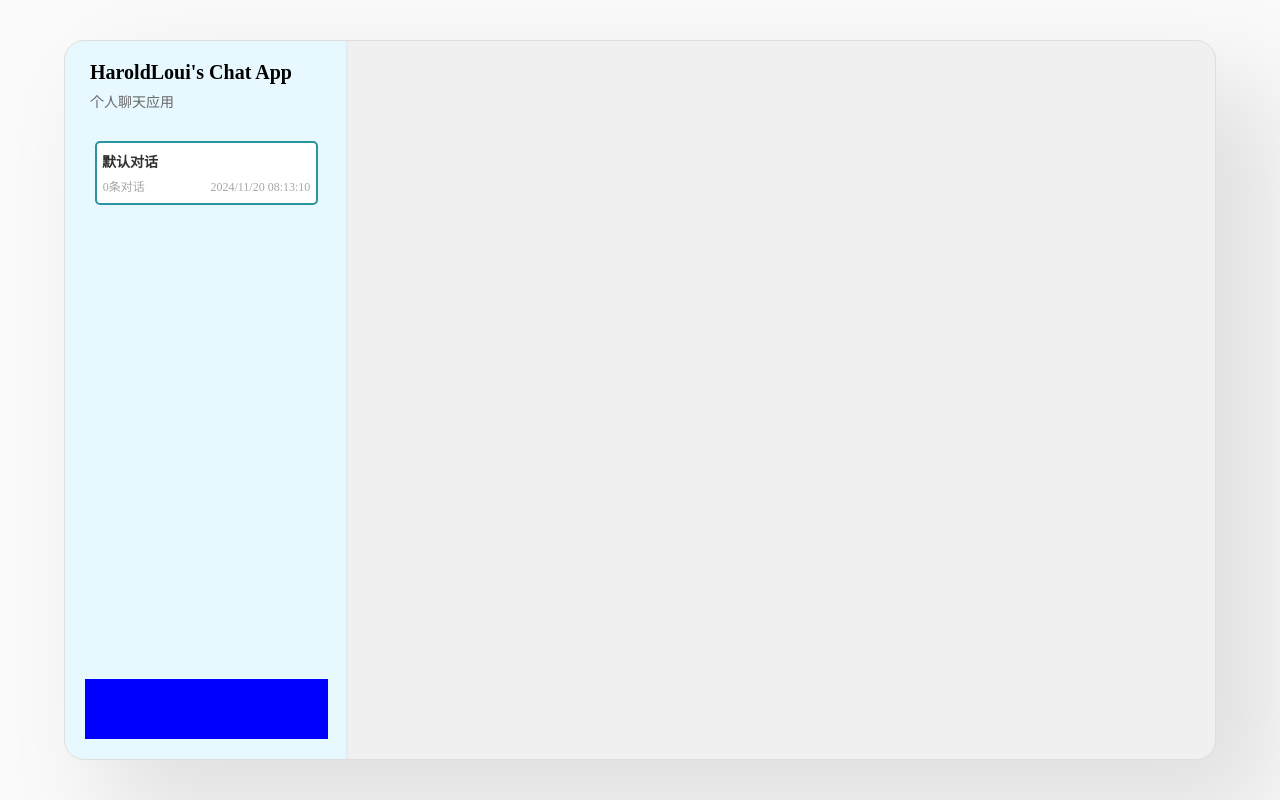
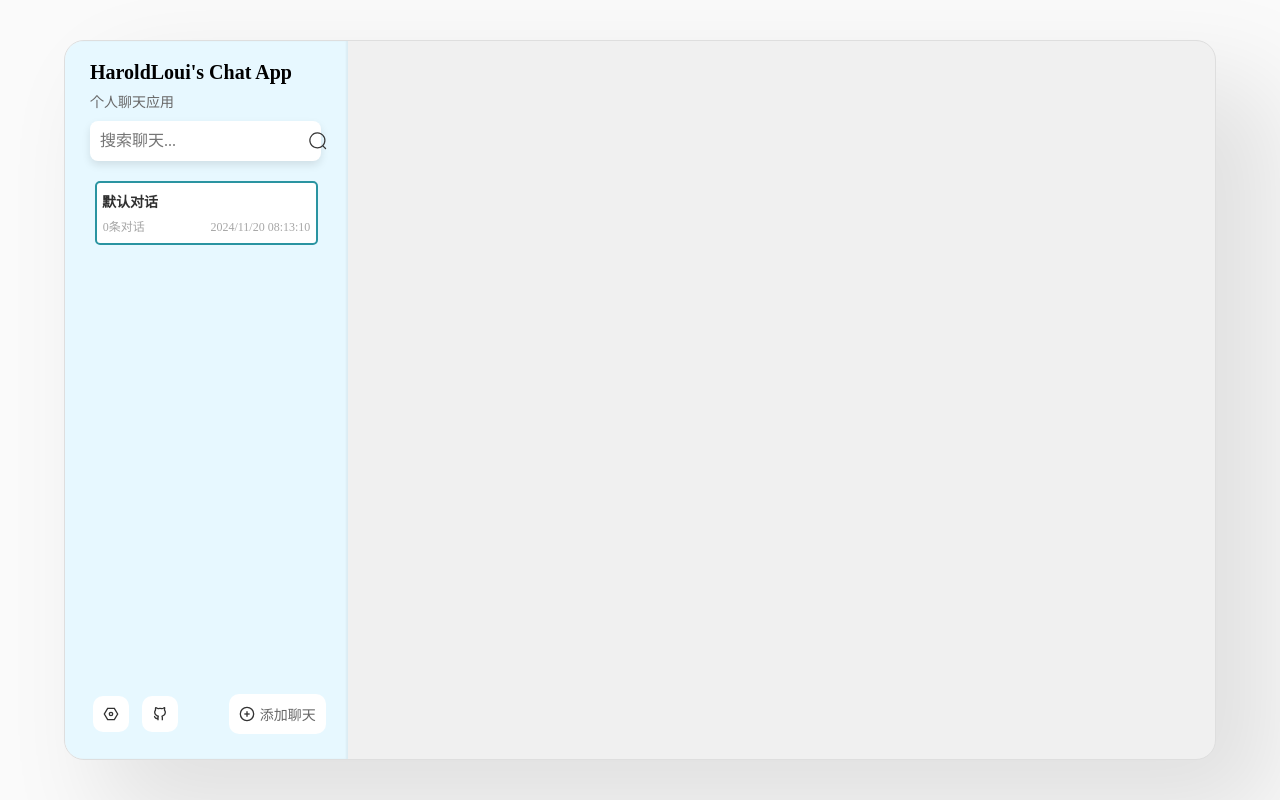
Before and after one commit to HaroldLoui/copilot-chat-app, a Vue app: page / in a window 1280 px wide. Built offline with nearby package versions, Linux system fonts and the light colour scheme.

Commit message:
完成侧边栏样式

```diff
--- a/src/App.vue
+++ b/src/App.vue
@@ -4,14 +4,125 @@
       <div class="sidebar-header">
         <div class="sidebar-header-title">HaroldLoui's Chat App</div>
         <div class="sidebar-header-sub-title">个人聊天应用</div>
+        <div class="sidebar-header-search">
+          <input v-model="searchValue" class="search-input" type="text" placeholder="搜索聊天..." />
+          <button class="search-button" @click="onSearchChat">
+            <svg xmlns="http://www.w3.org/2000/svg" viewBox="0 0 1024 1024">
+              <path
+                fill="currentColor"
+                d="m795.904 750.72 124.992 124.928a32 32 0 0 1-45.248 45.248L750.656 795.904a416 416 0 1 1 45.248-45.248zM480 832a352 352 0 1 0 0-704 352 352 0 0 0 0 704"
+              ></path>
+            </svg>
+          </button>
+        </div>
       </div>
       <div class="sidebar-main">
         <template v-if="chatList.length > 0">
-          <chat-box v-for="cb in chatList" :key="cb.id" :value="cb" @close="onClose"></chat-box>
+          <chat-box v-for="cb in chatList" :key="cb.id" :value="cb" @close="onBoxClose"></chat-box>
         </template>
-        <chat-box v-else :value="blankChat" @close="onClose"></chat-box>
+        <chat-box v-else :value="blankChat" @close="onBoxClose"></chat-box>
       </div>
-      <div class="sidebar-footer"></div>
+      <div class="sidebar-footer">
+        <div class="button-group">
+          <button @click="onSetting">
+            <svg
+              xmlns="http://www.w3.org/2000/svg"
+              xmlns:xlink="http://www.w3.org/1999/xlink"
+              width="16"
+              height="16"
+              fill="none"
+            >
+              <defs><path id="settings_svg__a" d="M0 0h16v16H0z"></path></defs>
+              <g>
+                <mask id="settings_svg__b" fill="#fff"><use xlink:href="#settings_svg__a"></use></mask>
+                <g mask="url(#settings_svg__b)">
+                  <path
+                    d="M13.33 5.67 10 0H3.33L0 5.67l3.33 5.66H10l3.33-5.66Z"
+                    transform="translate(1.333 2.333)"
+                    style="stroke: rgb(51, 51, 51); stroke-width: 1.33333; stroke-opacity: 1; stroke-dasharray: 0, 0"
+                  ></path>
+                  <path
+                    d="M3.33 1.67C3.33.75 2.59 0 1.67 0 .75 0 0 .75 0 1.67c0 .92.75 1.66 1.67 1.66.92 0 1.66-.74 1.66-1.66Z"
+                    transform="translate(6.333 6.333)"
+                    style="stroke: rgb(51, 51, 51); stroke-width: 1.33333; stroke-opacity: 1; stroke-dasharray: 0, 0"
+                  ></path>
+                </g>
+              </g>
+            </svg>
+          </button>
+          <button @click="onGithub">
+            <svg
+              xmlns="http://www.w3.org/2000/svg"
+              xmlns:xlink="http://www.w3.org/1999/xlink"
+              width="16"
+              height="16"
+              fill="none"
+            >
+              <defs><path id="github_svg__a" d="M0 0h16v16H0z"></path></defs>
+              <g>
+                <mask id="github_svg__b" fill="#fff"><use xlink:href="#github_svg__a"></use></mask>
+                <g mask="url(#github_svg__b)">
+                  <path
+                    d="M7.11 8.51c.81-.16 1.53-.45 2.1-.87.96-.73 1.46-1.85 1.46-2.95 0-.78-.3-1.5-.81-2.11-.28-.34.55-2.89-.19-2.55-.73.34-1.81 1.1-2.38.94C6.68.79 6.02.69 5.33.69c-.6 0-1.17.07-1.71.21-.79.2-1.53-.54-2.29-.87C.58-.29.99 2.34.77 2.62.28 3.22 0 3.93 0 4.69c0 1.1.6 2.22 1.56 2.95.65.48 1.45.78 2.35.94"
+                    transform="translate(2.667 1.645)"
+                    style="stroke: rgb(51, 51, 51); stroke-width: 1.33333; stroke-opacity: 1; stroke-dasharray: 0, 0"
+                  ></path>
+                  <path
+                    d="M.58 0C.19.43 0 .83 0 1.21v2.91"
+                    transform="translate(6 10.22)"
+                    style="stroke: rgb(51, 51, 51); stroke-width: 1.33333; stroke-opacity: 1; stroke-dasharray: 0, 0"
+                  ></path>
+                  <path
+                    d="M0 0c.37.48.55.91.55 1.29v2.89"
+                    transform="translate(9.782 10.159)"
+                    style="stroke: rgb(51, 51, 51); stroke-width: 1.33333; stroke-opacity: 1; stroke-dasharray: 0, 0"
+                  ></path>
+                  <path
+                    d="M0 0c.3.04.52.17.67.41C.88.77 1.69 2.1 2.61 2.1H4"
+                    transform="translate(2 10.405)"
+                    style="stroke: rgb(51, 51, 51); stroke-width: 1.33333; stroke-opacity: 1; stroke-dasharray: 0, 0"
+                  ></path>
+                </g>
+              </g>
+            </svg>
+          </button>
+        </div>
+        <div style="width: 40px"></div>
+        <div class="button-group">
+          <button class="add-chat-btn" @click="onAddChat">
+            <svg
+              xmlns="http://www.w3.org/2000/svg"
+              xmlns:xlink="http://www.w3.org/1999/xlink"
+              width="16"
+              height="16"
+              fill="none"
+            >
+              <defs><path id="add_svg__a" d="M0 0h16v16H0z"></path></defs>
+              <g>
+                <mask id="add_svg__b" fill="#fff"><use xlink:href="#add_svg__a"></use></mask>
+                <g mask="url(#add_svg__b)">
+                  <path
+                    d="M13.33 6.67A6.66 6.66 0 0 0 6.67 0C2.98 0 0 2.98 0 6.67a6.66 6.66 0 0 0 6.67 6.66c3.68 0 6.66-2.98 6.66-6.66Z"
+                    transform="translate(1.333 1.333)"
+                    style="stroke: rgb(51, 51, 51); stroke-width: 1.33333; stroke-opacity: 1; stroke-dasharray: 0, 0"
+                  ></path>
+                  <path
+                    d="M0 0v5.33"
+                    transform="translate(8 5.333)"
+                    style="stroke: rgb(51, 51, 51); stroke-width: 1.33333; stroke-opacity: 1; stroke-dasharray: 0, 0"
+                  ></path>
+                  <path
+                    d="M0 0h5.33"
+                    transform="translate(5.333 8)"
+                    style="stroke: rgb(51, 51, 51); stroke-width: 1.33333; stroke-opacity: 1; stroke-dasharray: 0, 0"
+                  ></path>
+                </g>
+              </g>
+            </svg>
+            <div>添加聊天</div>
+          </button>
+        </div>
+      </div>
     </div>
     <div class="app-main"></div>
   </div>
@@ -20,9 +131,21 @@
 <script setup lang="ts">
 // import { ref } from "vue";
 // import { invoke } from "@tauri-apps/api/core";
+// const greetMsg = ref("");
+// const name = ref("");
+
+// async function greet() {
+//   // Learn more about Tauri commands at https://tauri.app/develop/calling-rust/
+//   greetMsg.value = await invoke("greet", { name: name.value });
+// }
 
 import { reactive, ref } from "vue";
 import ChatBox from "./components/ChatBox.vue";
+
+const searchValue = ref<string>("");
+const onSearchChat = () => {
+  console.log(searchValue.value);
+};
 
 const getNow = () => {
   const date = new Date();
@@ -44,20 +167,25 @@ const blankChat = reactive<ChatBox>({
 });
 const chatList = ref<ChatBox[]>([]);
 
-const onClose = (value: boolean) => {
+const onBoxClose = (value: boolean) => {
   if (value) {
     console.log("删除成功,更新列表");
   } else {
     blankChat.createTime = getNow();
   }
 };
-// const greetMsg = ref("");
-// const name = ref("");
 
-// async function greet() {
-//   // Learn more about Tauri commands at https://tauri.app/develop/calling-rust/
-//   greetMsg.value = await invoke("greet", { name: name.value });
-// }
+const onSetting = () => {
+  console.log("设置");
+};
+
+const onGithub = () => {
+  console.log("Github");
+};
+
+const onAddChat = () => {
+  console.log("添加聊天");
+};
 </script>
 
 <style>
@@ -100,19 +228,70 @@ body {
     box-sizing: border-box;
 
     .sidebar-header {
-      height: 60px;
+      height: 100px;
       padding-left: 5px;
 
       .sidebar-header-title {
-        height: 50%;
+        height: 30px;
         font-size: 20px;
         font-weight: bolder;
       }
 
       .sidebar-header-sub-title {
-        height: 50%;
+        height: 30px;
         font-size: 14px;
         color: #686868;
+      }
+
+      .sidebar-header-search {
+        width: 215px;
+        height: 40px;
+        padding: 0 0.5em;
+        display: flex;
+        align-items: center;
+        justify-content: space-between;
+        background-color: #fff;
+        border-radius: 8px;
+        box-shadow: 0 4px 8px rgba(0, 0, 0, 0.1);
+        transition: all 0.5s;
+
+        &:hover,
+        &:focus {
+          background: #dadada;
+        }
+
+        button,
+        input {
+          -webkit-appearance: none;
+          -moz-appearance: none;
+          appearance: none;
+          background: transparent;
+          border: 0;
+          color: inherit;
+          font: inherit;
+          outline: 0;
+        }
+
+        .search-input {
+          flex: 1;
+        }
+
+        .search-button {
+          cursor: pointer;
+          color: #383838;
+          display: flex;
+          align-items: center;
+          justify-content: center;
+          &:hover {
+            color: #000;
+          }
+
+          svg {
+            width: 20px;
+            height: 20px;
+            font-size: 20px;
+          }
+        }
       }
     }
 
@@ -129,8 +308,53 @@ body {
     }
 
     .sidebar-footer {
-      height: 60px;
-      background-color: blue;
+      height: 50px;
+      display: flex;
+      align-items: center;
+      justify-content: space-evenly;
+
+      button {
+        background-color: #fff;
+        border-radius: 10px;
+        display: flex;
+        align-items: center;
+        justify-content: center;
+        padding: 10px;
+        cursor: pointer;
+        transition: all 0.3s ease;
+        overflow: hidden;
+        -webkit-user-select: none;
+        -moz-user-select: none;
+        user-select: none;
+        outline: none;
+        border: none;
+        color: #000;
+
+        &:hover {
+          background-color: #dadada;
+        }
+
+        svg: {
+          width: 20px;
+          height: 20px;
+        }
+      }
+
+      .button-group {
+        width: 40%;
+        display: flex;
+        align-items: center;
+        justify-content: space-around;
+        height: 100%;
+
+        .add-chat-btn {
+          div {
+            margin-left: 5px;
+            font-size: 14px;
+            color: #666;
+          }
+        }
+      }
     }
   }
 
```
